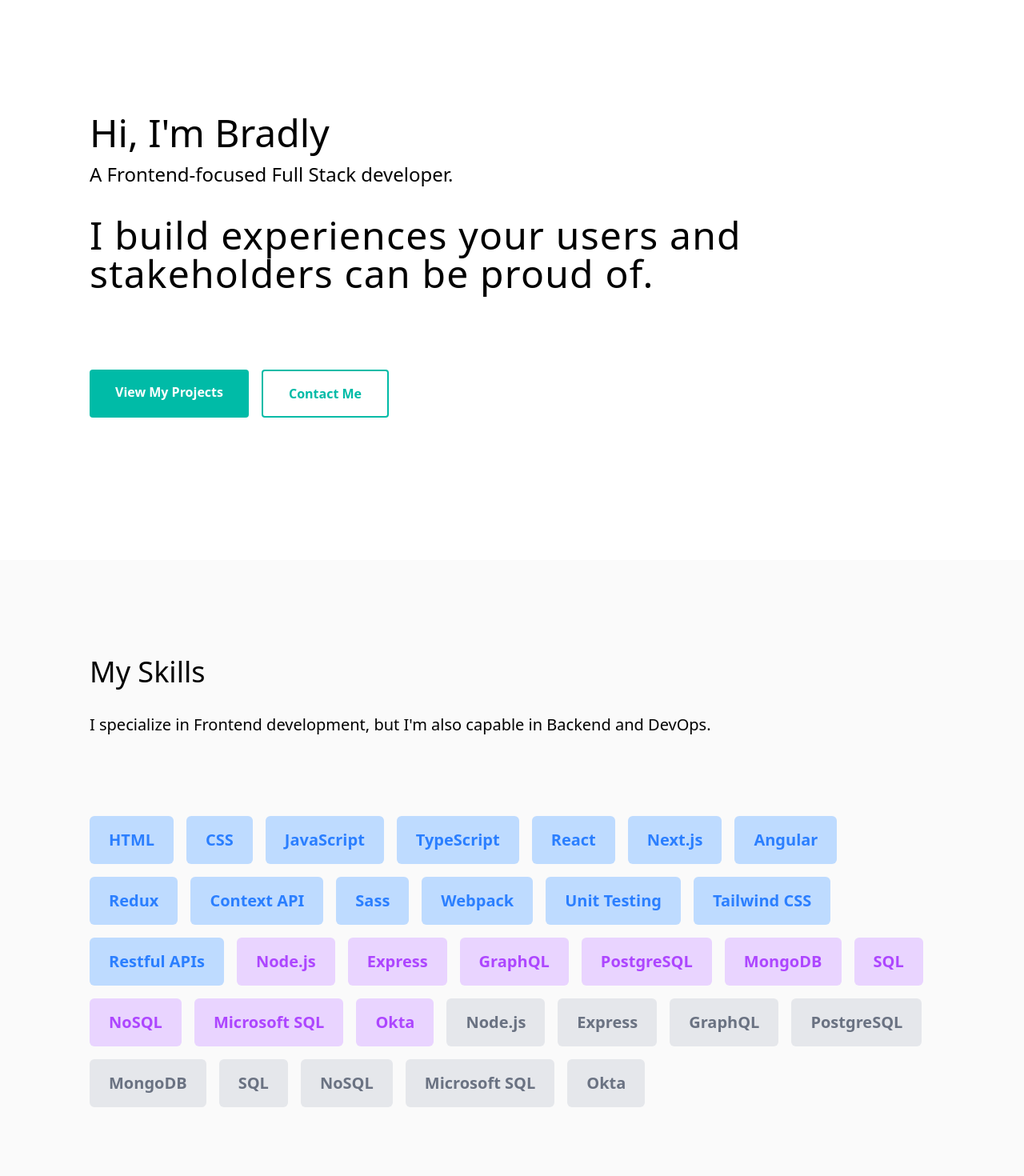
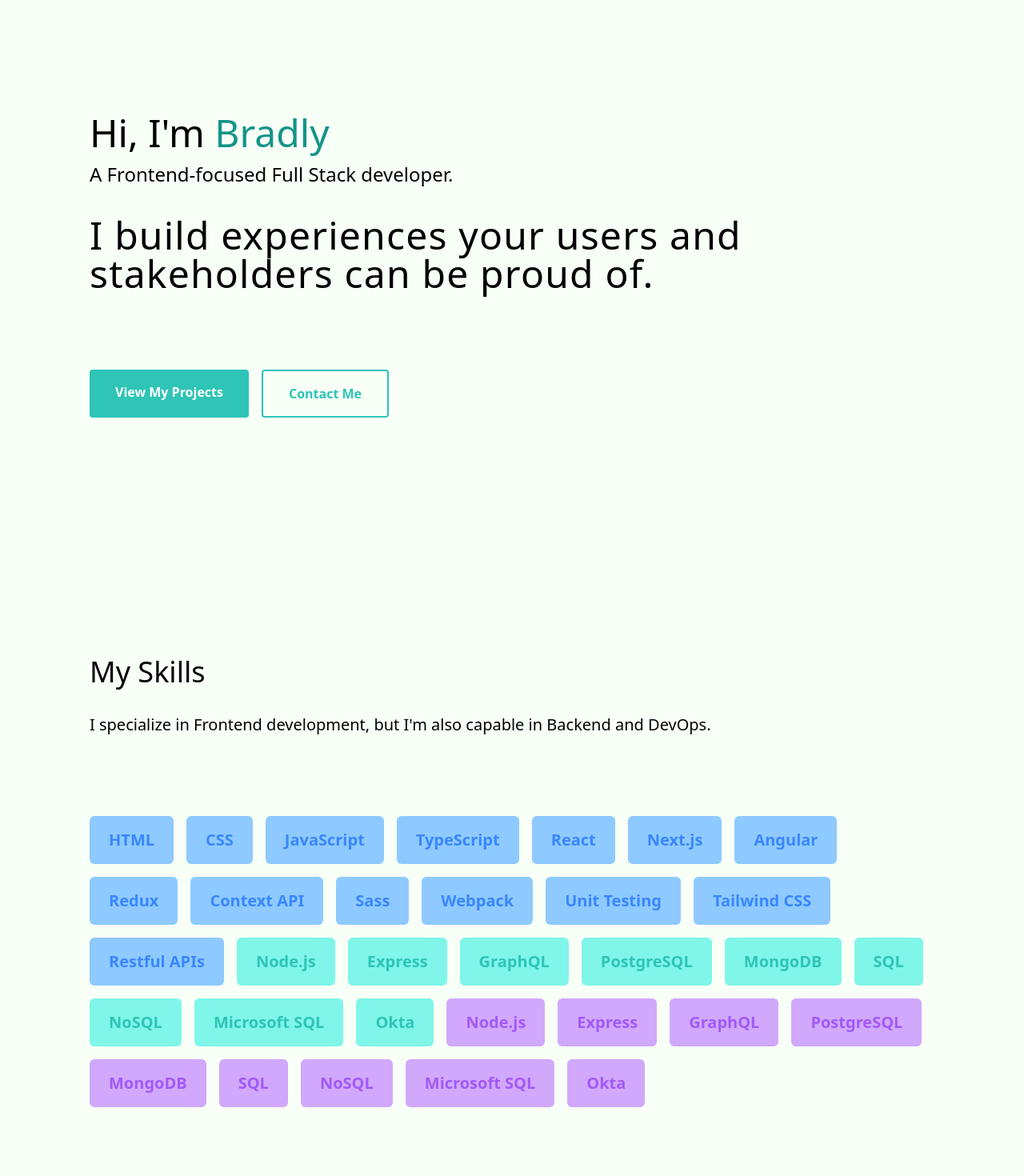
Before and after one commit to bradlylewis/my-portfolio-site, a React (Vite) app: page / in a window 1280 px wide. Shown: the part 100-1570 px from the top of the page at 80% size. Built offline with nearby package versions, Linux system fonts and the light colour scheme.

Commit message:
update theming wip

```diff
--- a/src/components/Contact.jsx
+++ b/src/components/Contact.jsx
@@ -1,6 +1,6 @@
 export default function Contact() {
   return (
-     <section id="contact" className="h-screen bg-white flex items-center">
+     <section id="contact" className="h-screen bg-retro-offwhite flex items-center">
       <div className="container pt-16 mx-auto max-w-7xl px-4 text-center">
         <h1 className="text-5xl font-bold">Contact Header</h1>
       </div>
--- a/src/components/Experience.jsx
+++ b/src/components/Experience.jsx
@@ -1,6 +1,6 @@
 export default function Experience() {
   return (
-     <section id="experience" className="h-screen bg-purple-500 flex items-center">
+     <section id="experience" className="h-screen bg-retro-offwhite flex items-center">
       <div className="container pt-16 mx-auto max-w-7xl px-4 text-center">
         <h1 className="text-5xl font-bold">Experience Header</h1>
       </div>
--- a/src/components/Hero.jsx
+++ b/src/components/Hero.jsx
@@ -1,13 +1,13 @@
 export default function Hero() {
   return (
-    <section id="hero" className="min-h-[calc(100vh-4rem)] flex items-center flex-column">
+    <section id="hero" className="min-h-[calc(100vh-4rem)] bg-retro-offwhite flex items-center flex-column">
       <div className="container mx-auto lg:max-w-6xl px-8 md:px-12">
-        <h1 className="text-3xl lg:text-5xl font-semi-bold lg:mb-3">Hi, I'm Bradly</h1>
+        <h1 className="text-3xl lg:text-5xl font-semi-bold lg:mb-3">Hi, I'm <span className="text-retro-teal-dark">Bradly</span></h1>
         <p className="text-lg lg:text-2xl font-semi-bold mb-5 lg:mb-9">A Frontend-focused Full Stack developer.</p>
         <p className="text-4xl lg:text-5xl tracking-wide">I build experiences your users and stakeholders can be proud of.</p>
         <div className="flex flex-col md:flex-row gap-4 text-center mt-24">
-          <a href="#projects" className="bg-teal-500 text-white py-5 md:py-4 md:px-8 rounded font-bold hover:bg-teal-600 transition">View My Projects</a>
-          <a href="#contact" className="border-2 border-teal-500 py-5 md:py-4 md:px-8 rounded font-bold text-teal-500 hover:bg-gray-50 transition">Contact Me</a>
+          <a href="#projects" className="bg-retro-teal text-white py-5 md:py-4 md:px-8 rounded font-bold hover:bg-teal-600 transition">View My Projects</a>
+          <a href="#contact" className="border-2 border-retro-teal py-5 md:py-4 md:px-8 rounded font-bold text-retro-teal hover:bg-gray-50 transition">Contact Me</a>
         </div>
       </div>
     </section>
--- a/src/components/Projects.jsx
+++ b/src/components/Projects.jsx
@@ -5,7 +5,7 @@ import tripPlannerTile from '../assets/images/trip_planner_tile.png';
 
 export default function Projects() {
   return (
-    <section id="projects" className="min-h-screen pt-[5rem] flex flex-col">
+    <section id="projects" className="min-h-screen bg-retro-offwhite pt-[5rem] flex flex-col">
       <div className="container mx-auto flex-1 lg:max-w-6xl px-8 md:px-12 pt-4">
         <div>
           <h2 className="text-3xl font-semi-bold mb-4">Featured Projects</h2>
@@ -42,7 +42,7 @@ export default function Projects() {
           </div>
         </div>
       </div>
-      <div className="container mx-auto lg:max-w-6xl px-8 md:px-12 pt-10 pb-20">You can find a full list of the projects I've worked on here: <a href="https://www.github.com/bradlylewis" className="text-blue-500 underline">Github</a></div>
+      <div className="container mx-auto lg:max-w-6xl px-8 md:px-12 pt-10 pb-20">You can find a full list of the projects I've worked on here: <a href="https://www.github.com/bradlylewis" className="text-retro-blue underline">Github</a></div>
     </section>
   );
 }
--- a/src/components/Skills.jsx
+++ b/src/components/Skills.jsx
@@ -24,20 +24,20 @@ const icons = ["devicon-html5-plain", "devicon-css3-plain", "devicon-javascript-
 export default function Skills() {
   return (
     <>
-    <section id="skills" className="min-h-[calc(100vh-6rem)] md:min-h-[calc(100vh-16rem)] lg:flex lg:flex-column lg:flex-items-center lg:min-h-[calc(100vh-8rem)] bg-[rgb(250,250,250)]">
+    <section id="skills" className="min-h-[calc(100vh-6rem)] md:min-h-[calc(100vh-16rem)] lg:flex lg:flex-column lg:flex-items-center lg:min-h-[calc(100vh-8rem)] bg-retro-offwhite">
       <div className="container mx-auto lg:max-w-6xl px-8 md:px-12 pt-24 md:pt-30">
         <h1 className="text-2xl md:text-4xl font-semi-bold mb-4 md:mb-6 lg:mb-8">My Skills</h1>
         <p className="md:text-xl mb-14 md:mb-20 lg:mb-25">I specialize in Frontend development, but I'm also capable in Backend and DevOps.</p>
         <div>
           <div className="flex flex-wrap gap-2 md:gap-4 justify-center md:justify-start md:pb-30">
             {skills.frontend.map((skill) => {
-              return <span className="bg-blue-200 text-blue-500 px-4 md:px-6 py-2 md:py-4 md:text-lg lg:text-xl rounded-md font-semibold">{skill}</span>;
+              return <span className="bg-retro-blue-light text-retro-blue px-4 md:px-6 py-2 md:py-4 md:text-lg lg:text-xl rounded-md font-semibold">{skill}</span>;
             })}
             {skills.backend.map((skill) => (
-              <span className="bg-purple-200 text-purple-500 px-4 md:px-6 py-2 md:py-4 md:text-lg lg:text-xl rounded-md font-semibold">{skill}</span>
+              <span className="bg-retro-teal-light text-retro-teal px-4 md:px-6 py-2 md:py-4 md:text-lg lg:text-xl rounded-md font-semibold">{skill}</span>
             ))}
             {skills.backend.map((skill) => (
-              <span className="bg-gray-200 text-gray-500 px-4 md:px-6 py-2 md:py-4 md:text-lg lg:text-xl rounded-md font-semibold">{skill}</span>
+              <span className="bg-retro-purple-light text-retro-purple px-4 md:px-6 py-2 md:py-4 md:text-lg lg:text-xl rounded-md font-semibold">{skill}</span>
             ))}
           </div>
         </div>
--- a/src/index.css
+++ b/src/index.css
@@ -7,6 +7,36 @@
   }
 }
 
+@theme {
+  --color-retro-coral: #ff6f61;
+  --color-retro-coral-light: #ffb3a1;
+  --color-retro-coral-dark: #c7432b;
+
+  --color-retro-yellow: #ffcc00;
+  --color-retro-yellow-light: #fff066;
+  --color-retro-yellow-dark: #b89c00;
+
+  --color-retro-teal: #2ec4b6;
+  --color-retro-teal-light: #7ff6e9;
+  --color-retro-teal-dark: #159488;
+
+  --color-retro-blue: #3a86ff;
+  --color-retro-blue-light: #8ecaff;
+  --color-retro-blue-dark: #0051a3;
+
+  --color-retro-offwhite: #f7fff7;
+  --color-retro-offwhite-light: #ffffff;
+  --color-retro-offwhite-dark: #e2eae2;
+
+  --color-retro-navy: #22223b;
+  --color-retro-navy-light: #4a4a6a;
+  --color-retro-navy-dark: #11111d;
+
+  --color-retro-purple: #a259f7;
+  --color-retro-purple-light: #d1a8fc;
+  --color-retro-purple-dark: #6d1fa3;
+}
+
 html {
   scroll-behavior: smooth !important;
 }
```
Also changed, not shown: 1 other file (tests, documents, lock files or other folders).
